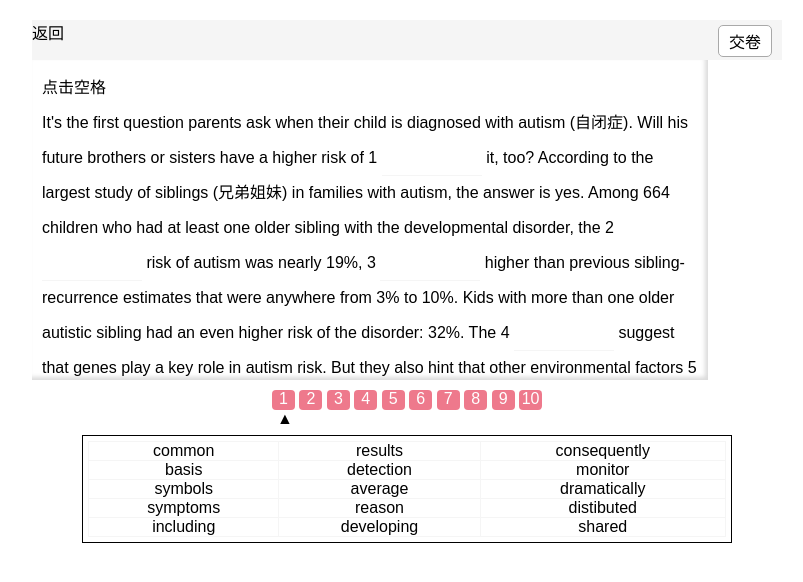
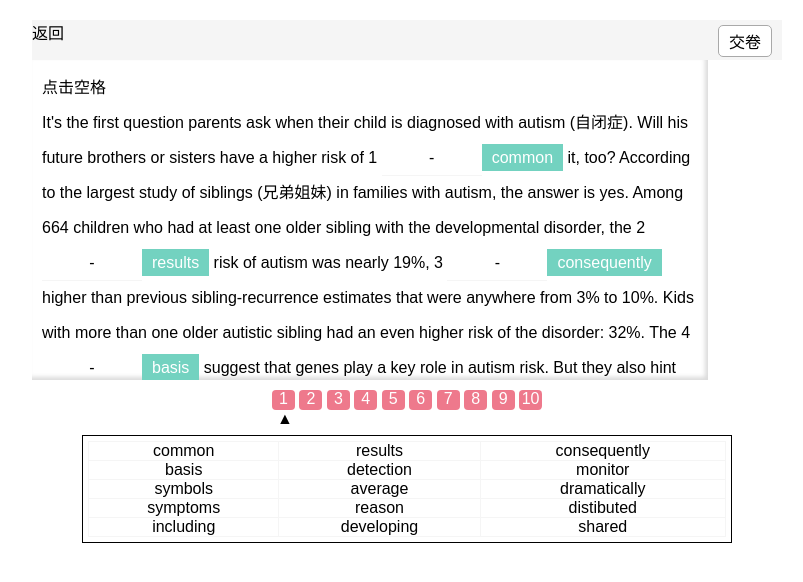
Before and after one commit to yaochiqkl/FillInTheBlank, a plain HTML site: page index.html in a window 1280 px wide. Both pictures are taken after a click on the element "交卷". Shown: the whole page, without its empty margins (233-1036 px from the left). Drawn offline with Linux system fonts and the light colour scheme.

Commit message:
bugs fixed. insert right answers and other details

```diff
--- a/index.html
+++ b/index.html
@@ -17,24 +17,24 @@
 			<div class="tip">点击空格</div>
 			<div class="text">
 				It's the first question parents ask when their child is diagnosed with autism (自闭症). Will his future brothers or sisters have a higher risk of 1
-				<span class="question selected" id="question0" title="0" ></span>
+				<span class="question selected" id="question0"></span>
 				it, too? According to the largest study of siblings (兄弟姐妹) in families with autism, the answer is yes. Among 664 children who had at least one older sibling with the developmental disorder, the 2
-				<span class="question " id="question1" title="1" ></span>
+				<span class="question " id="question1"></span>
 				risk of autism was nearly 19%, 3
-				<span class="question " id="question2" title="2" ></span>
+				<span class="question " id="question2"></span>
 				higher than previous sibling-recurrence estimates that were anywhere from 3% to 10%. Kids with more than one older autistic sibling had an even higher risk of the disorder: 32%.
 				The 4
-				<span class="question " id="question3" title="3"></span>
+				<span class="question " id="question3"></span>
 				suggest that genes play a key role in autism risk. But they also hint that other environmental factors 5
-				<span class="question " id="question4" title="4"></span>
+				<span class="question " id="question4"></span>
 				by siblings, like influences in the womb (子宫), may be important as well.
 				On the 6
-				<span class="question " id="question5" title="5"></span>
+				<span class="question " id="question5"></span>
 				of the findings, the researchers recommend that doctors closely 7
-				<span class="question " id="question6" title="6"></span> younger siblings of autistic children to pick up any early signs of the disorder, 8
-				<span class="question " id="question7" title="7"></span> an unusually large head or delayed language development and communication skills. Evidence suggests that early 9
-				<span class="question " id="question8" title="8"></span> and diagnosis of autism can help children take advantage of therapies that can treat some of its 10
-				<span class="question " id="question9" title="9"></span>
+				<span class="question " id="question6"></span> younger siblings of autistic children to pick up any early signs of the disorder, 8
+				<span class="question " id="question7"></span> an unusually large head or delayed language development and communication skills. Evidence suggests that early 9
+				<span class="question " id="question8"></span> and diagnosis of autism can help children take advantage of therapies that can treat some of its 10
+				<span class="question " id="question9"></span>
 
 			</div>
 		</section>
@@ -186,10 +186,11 @@
 	}
 	function checkAnswers () {
 		var accuracy = 0;
+		var answer = null;
 		$(".question").removeClass("selected").removeClass("answered");
 		$(".question_number").removeClass("selected").removeClass("answered");
 		for(var i = 0; i < 10; i++){
-			var answer = $("#question"+i).text();
+			answer = $("#question"+i).text();
 			if( answer == answers[i]){
 				accuracy++;
 				$(".popUpWin .main td:eq("+i+")").addClass("correct");
@@ -199,8 +200,15 @@
 				$(".popUpWin .main td:eq("+i+")").addClass("incorrect");
 				$(".content .foot .number span:eq("+i+")").addClass("incorrect");
 				$("#question"+i).addClass("incorrect");
+				//插入正确答案
+				if ($("#question"+i).text() === '') {
+					$("#question"+i).html("<span style='color:black;text-decoration:none;display:inline-block;'>-</span>");
+				}
+				var correct_answer = "<span class = 'correct_answer'>"+answers[i]+"</span>";
+				$("#question"+i).after(correct_answer);
 			}
 		}
+
 		accuracy = accuracy*10+"%";
 		$(".outcome").text(accuracy);
 	}
--- a/main.css
+++ b/main.css
@@ -75,6 +75,11 @@ a:active{ text-decoration: none; }
 .content .main .text .incorrect{
 	color: #EE798C;
 	text-decoration: line-through;
+}
+.content .main .text .correct_answer{
+	background-color: #73D2C0;
+	color: white;
+	padding: 5px 10px;
 }
 
 .content .foot {
```
